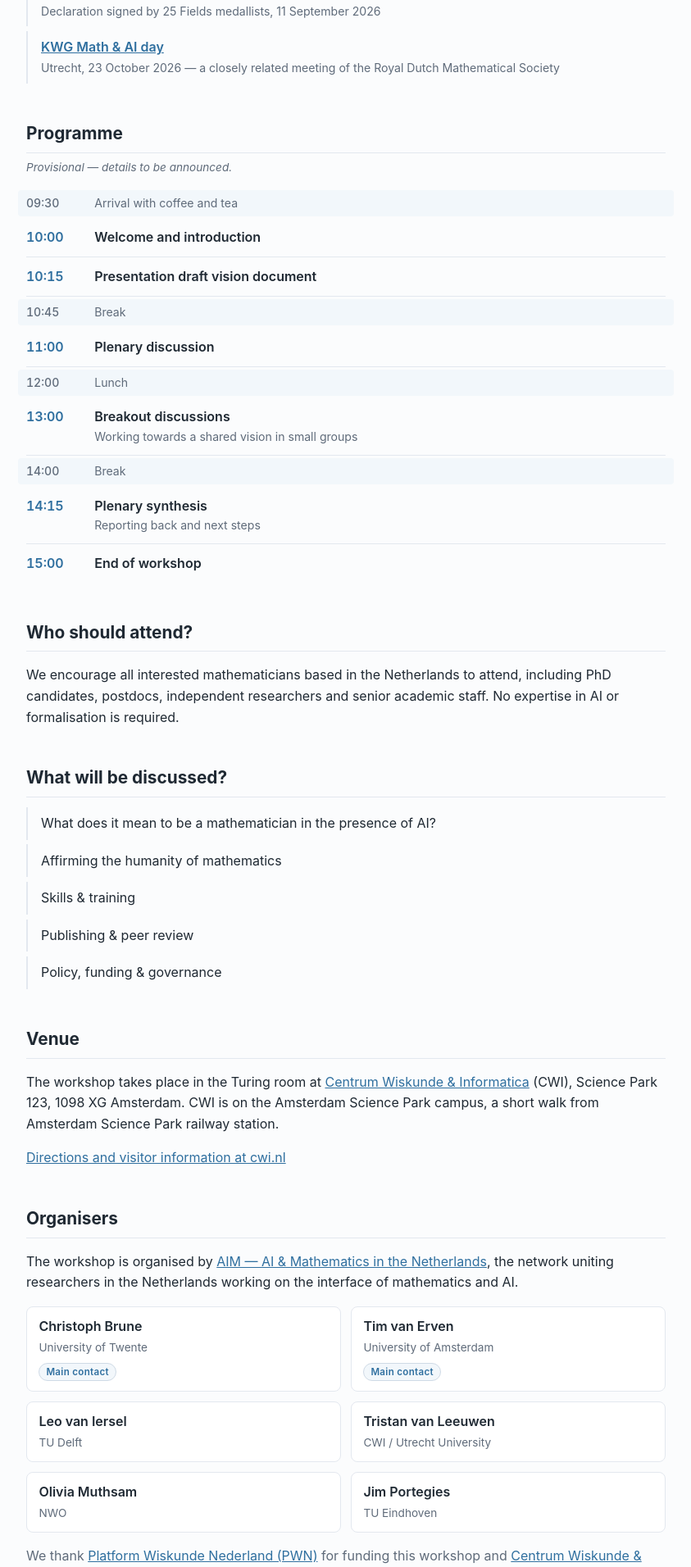
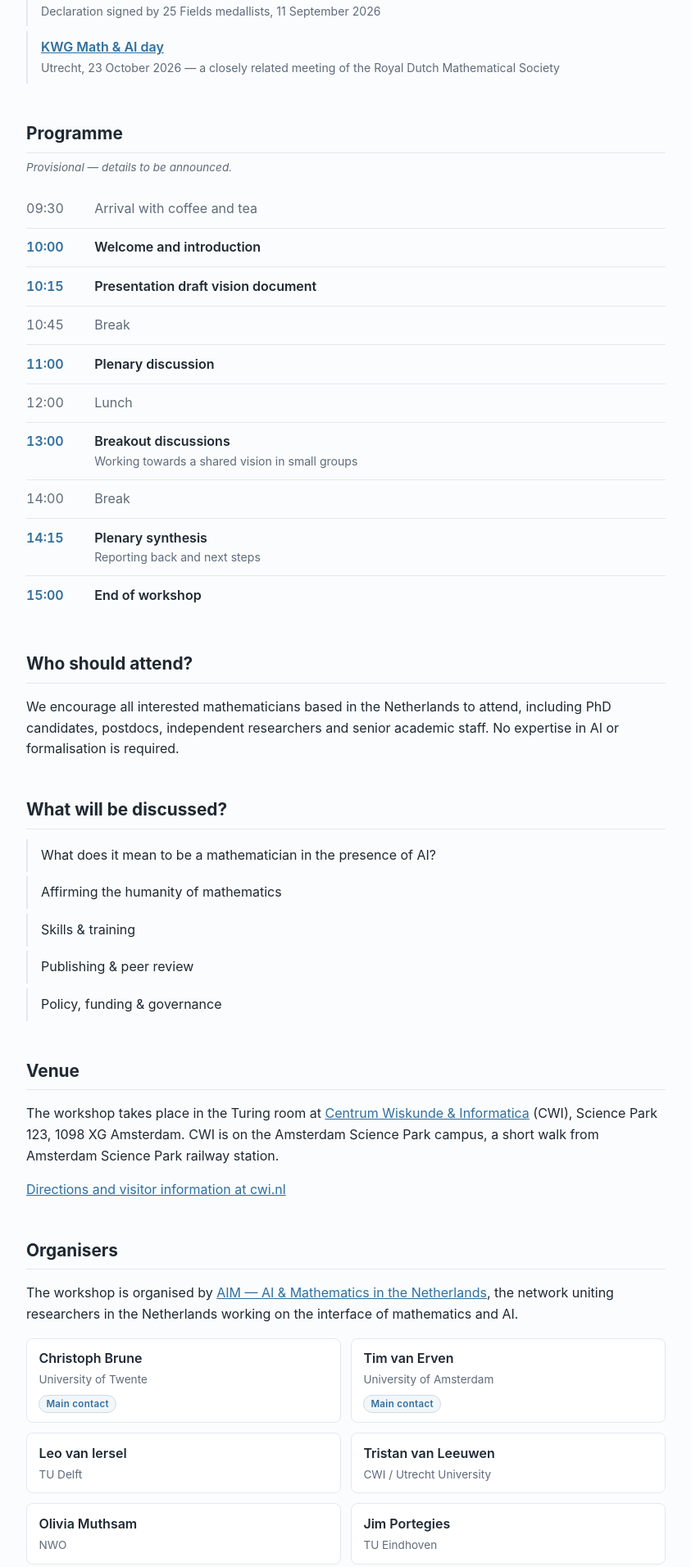
Before and after one commit to ai4mathnl/ai4mathnl.github.io, a Jekyll site: the page built from index.html, in a window 1280 px wide. Shown: the part 1098-3010 px from the top of the page at 82% size, without its empty margins (218-1061 px from the left). Built offline with Jekyll 4.4.1, drawn with Linux system fonts in a browser that asks for light colours.

Commit message:
Tone down the break rows to plain grey text instead of tinted bands
The bands made half the programme rows look like a second kind of
element and the list felt messy. Pauses now share the sessions' row
layout, borders and size, and differ only in weight and colour.

Co-Authored-By: Claude Fable 5.1 <noreply@anthropic.com>

```diff
--- a/assets/css/style.css
+++ b/assets/css/style.css
@@ -182,20 +182,10 @@ a:hover { color: var(--accent-dark); }
 
 .programme__item:last-child { border-bottom: 0; }
 
-/* Breaks and lunch: a quiet tinted band that separates the sessions rather
-   than competing with them. The negative margin keeps the time column
-   aligned with the sessions above and below. */
-.programme__item--break {
-  margin: 0.2rem -0.6rem;
-  padding: 0.3rem 0.6rem;
-  border-bottom: 0;
-  border-radius: 4px;
-  background: var(--tint);
-  font-size: 0.88rem;
-}
-
+/* Arrival, breaks and lunch keep the same row as the sessions but lose their
+   weight, so the eye skips over them without the list changing shape. */
 .programme__item--break .programme__time {
-  font-weight: 500;
+  font-weight: 400;
   color: var(--muted);
 }
 
```
